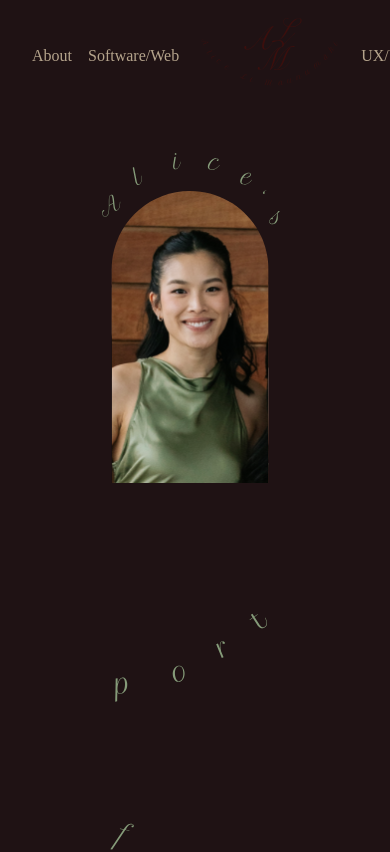
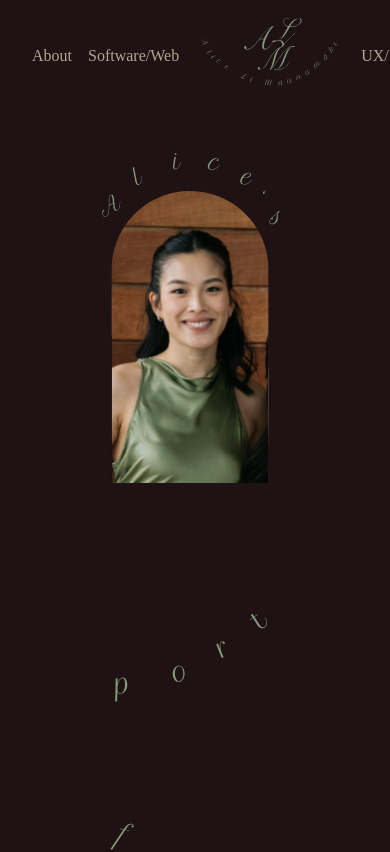
Before and after one commit to allihive/allihive.github.io, a React (Vite) app: page / in a window 390 px wide. Shown: the top 852 px of the page. Built offline with nearby package versions, Linux system fonts and the light colour scheme; a web font is replaced by a local one.

Commit message:
logo color changed

```diff
--- a/src/components/Contact.css
+++ b/src/components/Contact.css
@@ -41,7 +41,7 @@
 .form-group textarea {
 	/* width: 100%; */
 	padding: 0.75rem;
-	border: 1.5px solid 859B79;
+	border: 1.5px solid #859B79;
 	border-radius: 10px;
 	font-size: 1rem;
 	background-color: #b5a48c;
@@ -54,3 +54,13 @@
 	justify-content: center;
 
 }
+
+@media (max-width: 480px) {
+	.contact-components {
+	display: flex;
+	flex-direction: column;
+	justify-content: center;
+	align-items: center;
+	gap: 6rem;
+}
+}
--- a/src/components/Header.css
+++ b/src/components/Header.css
@@ -34,10 +34,6 @@
     color: #ddd;
 }
 
-.filter-image {
-    filter: invert(9%) sepia(71%) saturate(1168%) hue-rotate(328deg) brightness(98%) contrast(104%);
-}
-
 @media (max-wdith: 768px) {
     .nav {
         flex-direction: column;
--- a/src/components/Header.tsx
+++ b/src/components/Header.tsx
@@ -9,7 +9,7 @@ const Header: React.FC = () => {
                 <nav className="nav">
                     <a href="#about">About</a>
                     <a href="#projects">Software/Web</a>
-                    <img width="150px" className="filter-image" src={Logo} alt="ALM logo"/>
+                    <img width="150px" src={Logo} alt="ALM logo"/>
                     <a href="#uxProjects">UX/UI</a>
                     <a href="#contact">Contact</a>
                 </nav>
```
Also changed, not shown: public/Logo.svg, src/assets/Logo.svg.
